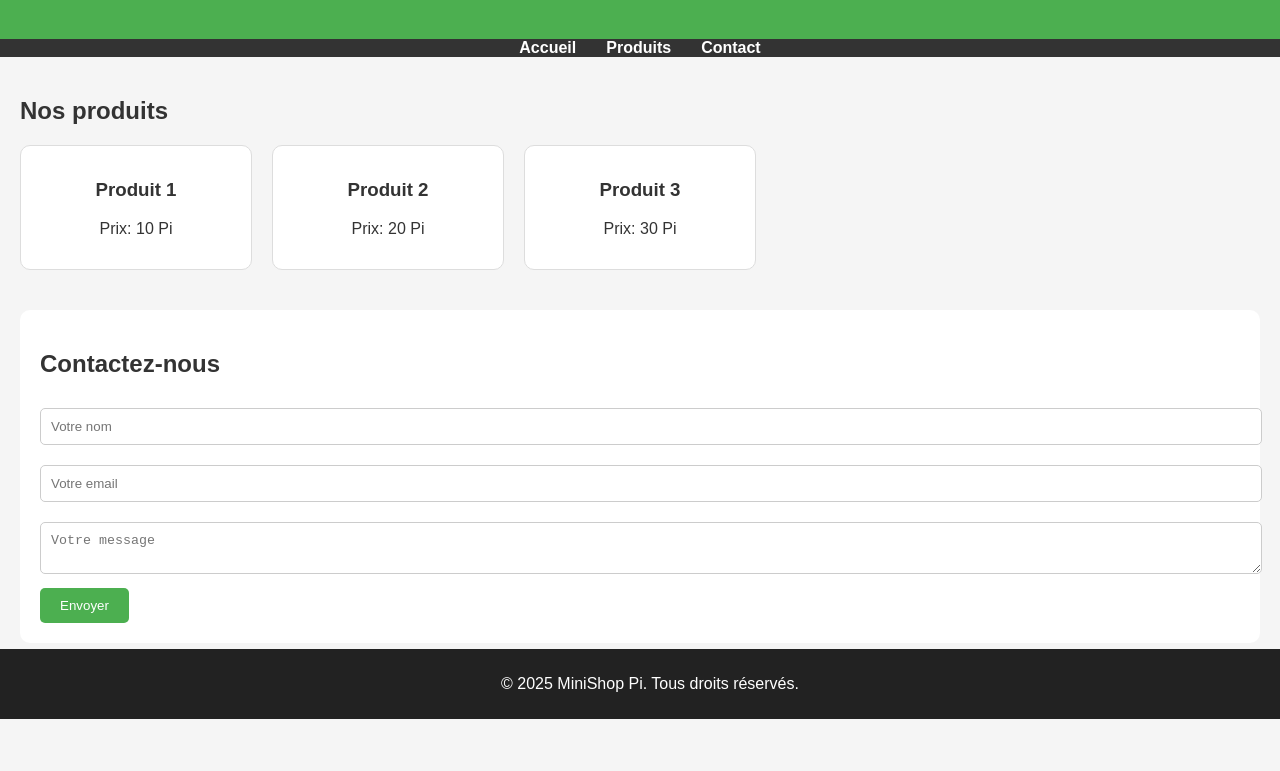
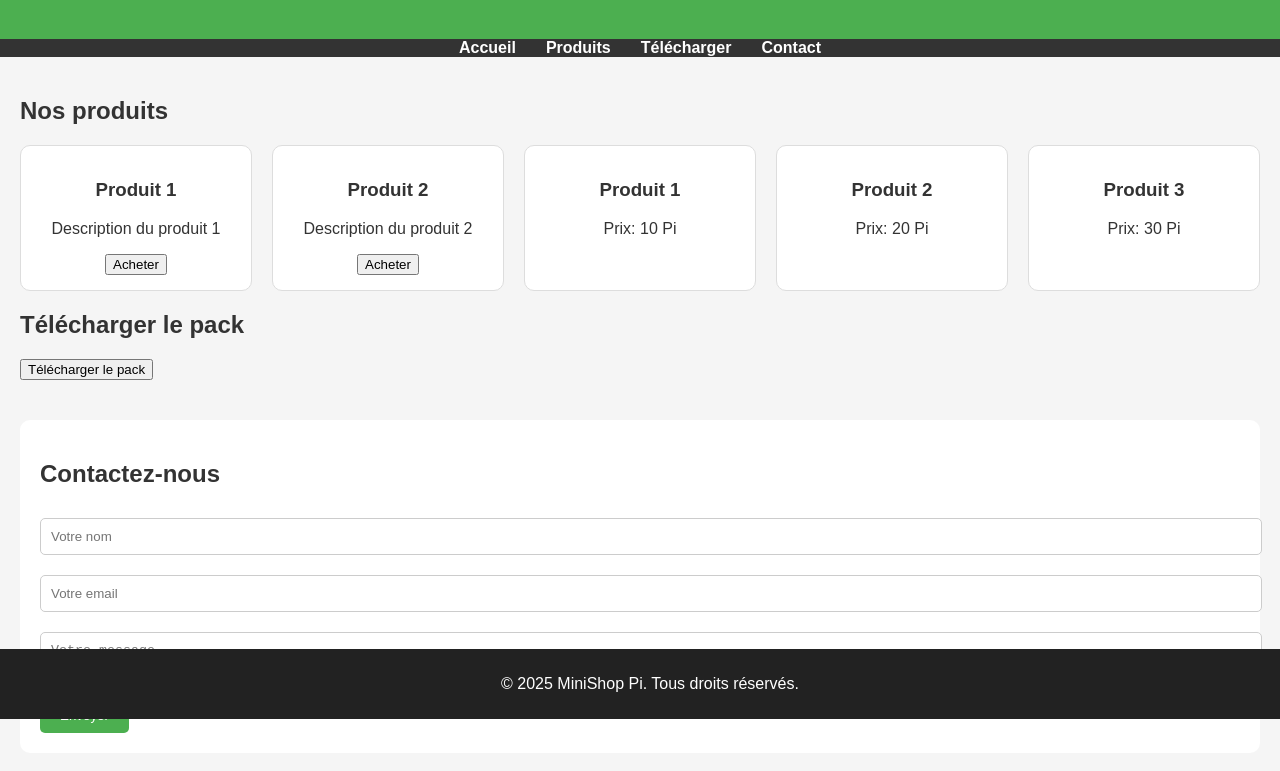
Before and after one commit to soguzman667/pi-minishop-site, a plain HTML site: page index.html in a window 1280 px wide. Shown: the part 81-852 px from the top of the page. Before the commit the page ends 800 px from the top, so only its background shows below. Drawn offline with Linux system fonts and the light colour scheme.

Commit message:
Update index.html

```diff
--- a/index.html
+++ b/index.html
@@ -15,16 +15,38 @@
         <ul class="menu">
             <li><a href="#">Accueil</a></li>
             <li><a href="#products">Produits</a></li>
+            <li><a href="#download">Télécharger</a></li>
             <li><a href="#contact">Contact</a></li>
         </ul>
     </nav>
 
     <main>
+        <!-- Section Produits -->
         <section id="products">
             <h2>Nos produits</h2>
-            <div class="product-list"></div>
+            <div class="product-list">
+                <div class="product">
+                    <h3>Produit 1</h3>
+                    <p>Description du produit 1</p>
+                    <button>Acheter</button>
+                </div>
+                <div class="product">
+                    <h3>Produit 2</h3>
+                    <p>Description du produit 2</p>
+                    <button>Acheter</button>
+                </div>
+            </div>
         </section>
 
+        <!-- Section Télécharger le pack -->
+        <section id="download">
+            <h2>Télécharger le pack</h2>
+            <a href="pack.zip" download>
+                <button>Télécharger le pack</button>
+            </a>
+        </section>
+
+        <!-- Section Contact -->
         <section id="contact">
             <h2>Contactez-nous</h2>
             <form id="contact-form">
```
